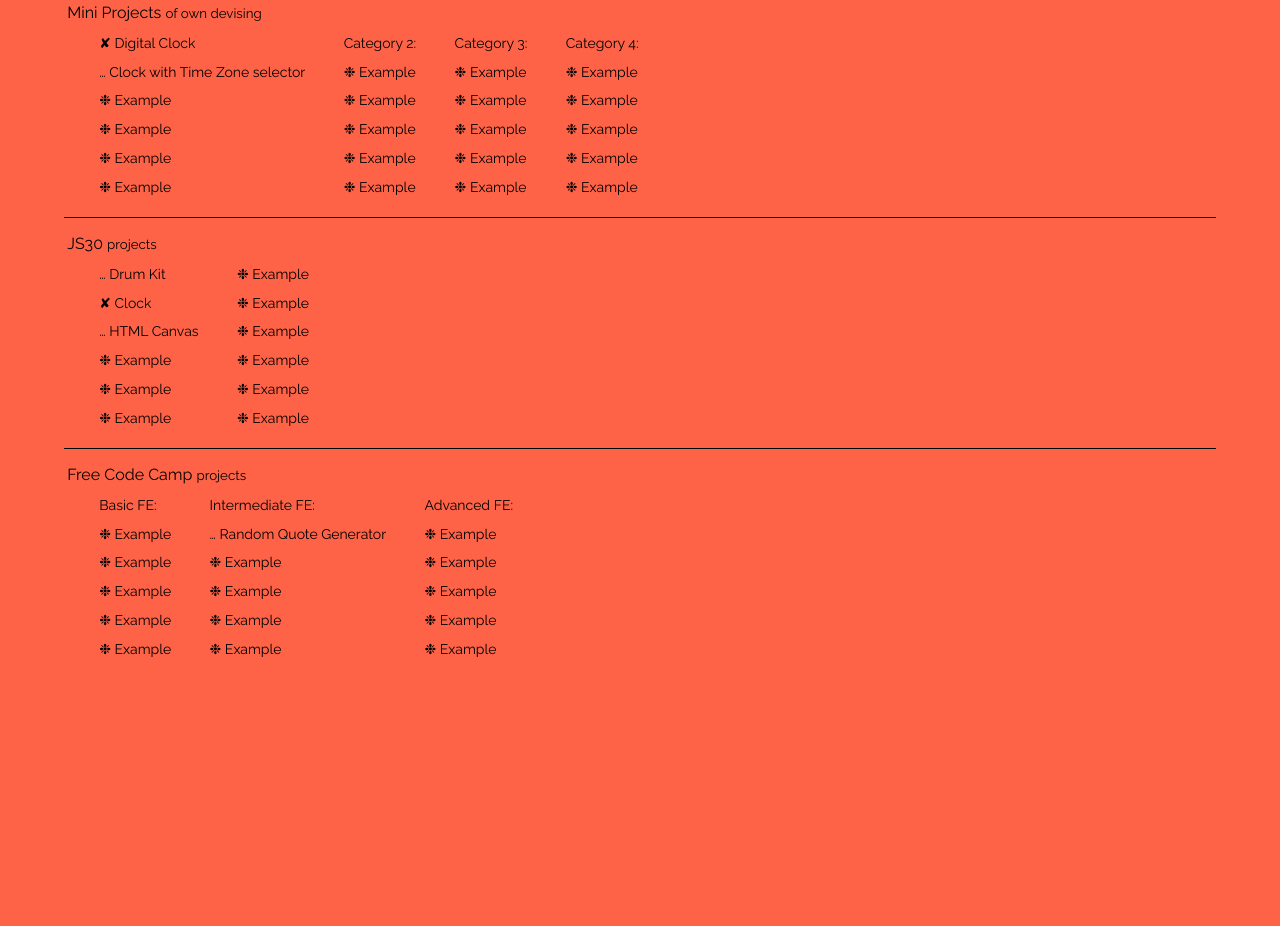
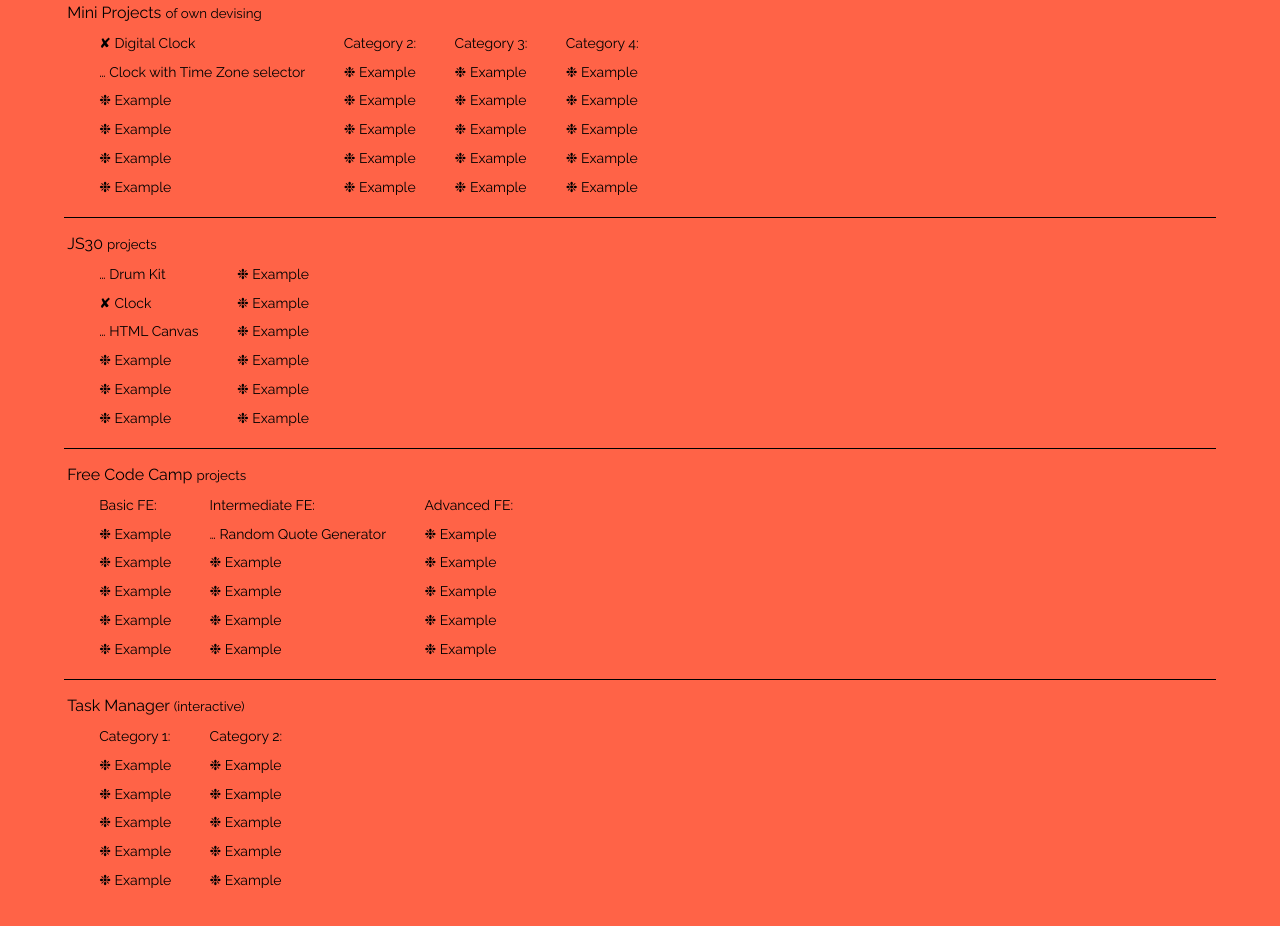
Before and after one commit to madeleinel/Mini-Projects, a plain HTML site: page index.html in a window 1280 px wide. Shown: the part 3800-4726 px from the top of the page. Before the commit the page ends 4519 px from the top, so only its background shows below. Drawn offline with Linux system fonts and the light colour scheme.

Commit message:
added project to to-do list

```diff
--- a/index.html
+++ b/index.html
@@ -1,3 +1,5 @@
+<!-- To Do List -->
+
 <!Doctype html>
 
 <html>
@@ -42,6 +44,7 @@
               <li><a href="#miniProjects">Mini Projects</a></li>
               <li><a href="#js30Projects">JS30 Projects</a></li>
               <li><a href="#fccProjects">FCC Projects</a></li>
+							<li><a href="#taskManager">Task Manager</a></li>
   				  </ul>
           </li>
           <li><a href="#"></a></li>
@@ -603,6 +606,29 @@
             </div>
           </div>
         </div>
+				<div id="taskManager" class="task">
+          <div class="description">
+            <div class="name">Task Manager <small>(interactive)</small></div>
+            <div class="subTasks">
+              <div class="column one">
+								<div class="subTask">Category 1:</div>
+                <div class="subTask">&#10057; Example</div>
+                <div class="subTask">&#10057; Example</div>
+                <div class="subTask">&#10057; Example</div>
+                <div class="subTask">&#10057; Example</div>
+                <div class="subTask">&#10057; Example</div>
+              </div>
+              <div class="column two">
+								<div class="subTask">Category 2:</div>
+                <div class="subTask">&#10057; Example</div>
+                <div class="subTask">&#10057; Example</div>
+                <div class="subTask">&#10057; Example</div>
+                <div class="subTask">&#10057; Example</div>
+                <div class="subTask">&#10057; Example</div>
+              </div>
+            </div>
+          </div>
+        </div>
       </div>
 
     </div> <!-- Closing "main" div -->
--- a/style.css
+++ b/style.css
@@ -1,3 +1,4 @@
+/*Styling for To Do List*/
 /* set up using flexbox */
 
 html {
```
Also changed, not shown: 1 other file.
